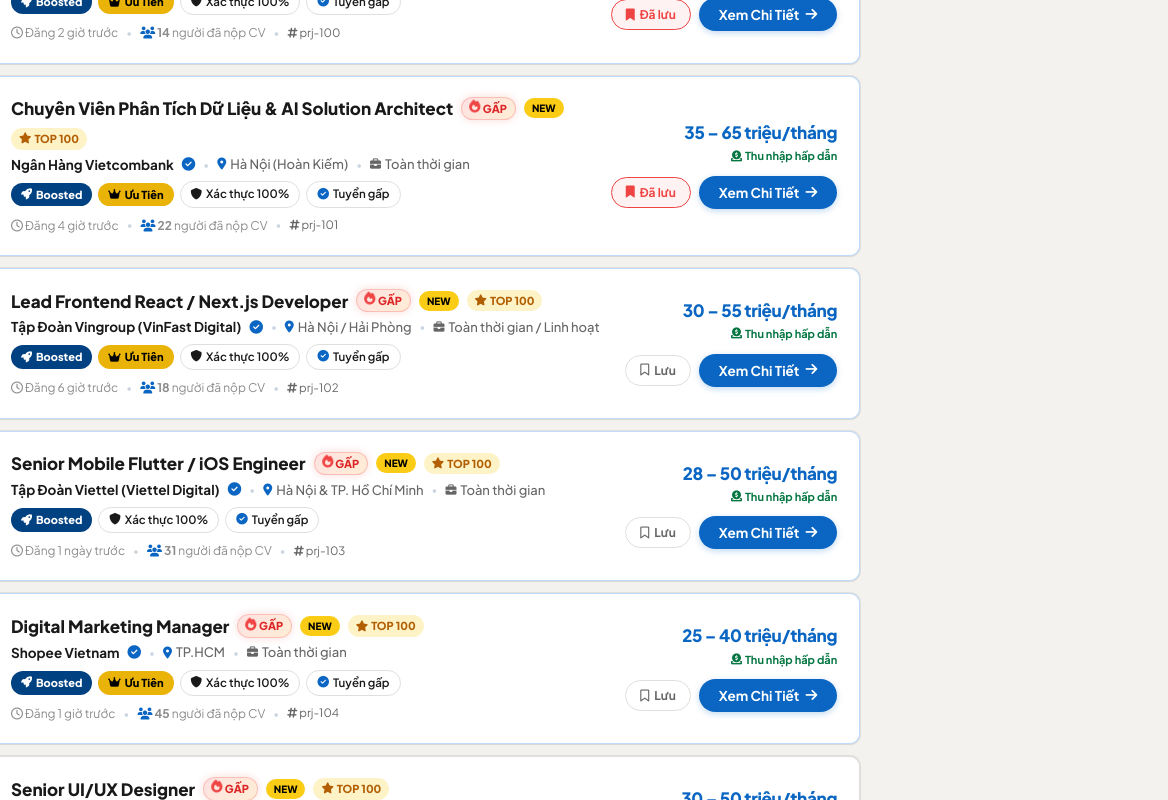
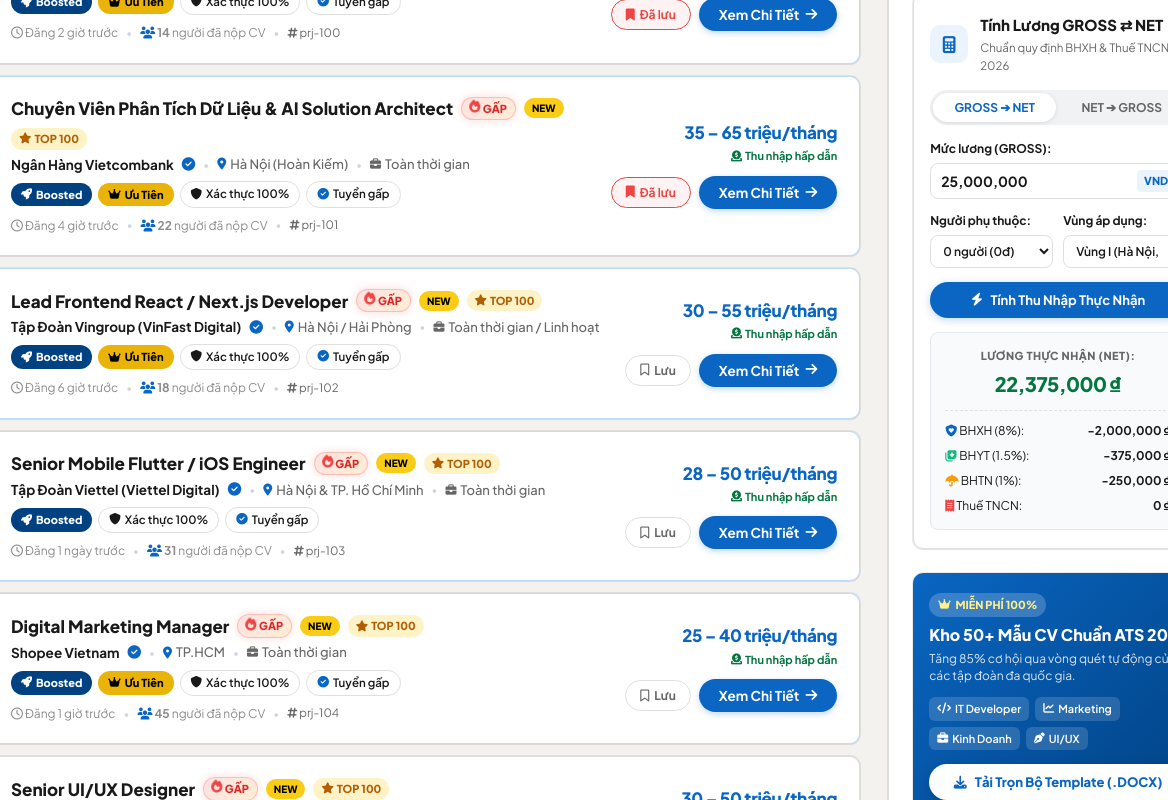
Before and after one commit to Theanlegendary/workthean, a website: page index.html in a window 1280 px wide. Shown: the part 1200-2000 px from the top of the page, 112-1280 px from the left. Drawn offline with Linux system fonts and the light colour scheme; no server answers.

Commit message:
Insert Gross-Net Salary Calculator & ATS CV Toolkit into index.html and update live assets

```diff
--- a/index.html
+++ b/index.html
@@ -349,11 +349,11 @@
               <span>/</span> MỚI NHẤT
             </div>
 
-            <div class="vlr-news-list">
+                          <div class="vlr-news-list">
 
               <!-- Item 1 -->
               <a href="#" class="vlr-news-item" data-view="browse">
-                <img src="https://images.unsplash.com/photo-1541888946425-d0fbb18086f6?w=200&auto=format&fit=crop&q=80" alt="Dự án tồn đọng" class="vlr-news-thumb">
+                <img src="images/project_dashboard.jpg" alt="Dự án tồn đọng" class="vlr-news-thumb" onerror="this.src='images/hero_team.jpg'">
                 <div class="vlr-news-content">
                   <div class="vlr-news-title">Khẩn trương rà soát, đề xuất giải pháp tháo gỡ vướng mắc cho các dự án tồn đọng, kéo dài</div>
                   <div class="vlr-news-time">4 ngày trước</div>
@@ -362,7 +362,7 @@
 
               <!-- Item 2 -->
               <a href="#" class="vlr-news-item" data-view="browse">
-                <img src="https://images.unsplash.com/photo-1506521781263-d8422e82f27a?w=200&auto=format&fit=crop&q=80" alt="Dự án cao tốc" class="vlr-news-thumb">
+                <img src="images/news_tv360.jpg" alt="Dự án cao tốc" class="vlr-news-thumb" onerror="this.src='images/hero_team.jpg'">
                 <div class="vlr-news-content">
                   <div class="vlr-news-title">Đẩy nhanh tiến độ các dự án đường bộ cao tốc khu vực Đông Nam Bộ và Tây Nam Bộ</div>
                   <div class="vlr-news-time">14 ngày trước</div>
@@ -371,7 +371,7 @@
 
               <!-- Item 3 -->
               <a href="#" class="vlr-news-item" data-view="browse">
-                <img src="https://images.unsplash.com/photo-1581091226825-a6a2a5aee158?w=200&auto=format&fit=crop&q=80" alt="Làn sóng AI" class="vlr-news-thumb">
+                <img src="images/news_emoney.jpg" alt="Làn sóng AI" class="vlr-news-thumb" onerror="this.src='images/hero_team.jpg'">
                 <div class="vlr-news-content">
                   <div class="vlr-news-title">Làn sóng AI liệu có biến Forwarder trở thành nạn nhân tiếp theo?</div>
                   <div class="vlr-news-time">15 ngày trước</div>
@@ -380,7 +380,7 @@
 
               <!-- Item 4 -->
               <a href="#" class="vlr-news-item" data-view="browse">
-                <img src="https://images.unsplash.com/photo-1584308666744-24d5c474f2ae?w=200&auto=format&fit=crop&q=80" alt="Logistics dược phẩm" class="vlr-news-thumb">
+                <img src="images/news_camid.jpg" alt="Logistics dược phẩm" class="vlr-news-thumb" onerror="this.src='images/hero_team.jpg'">
                 <div class="vlr-news-content">
                   <div class="vlr-news-title">Logistics dược phẩm: chuỗi lạnh của niềm tin và sức khỏe</div>
                   <div class="vlr-news-time">16 ngày trước</div>
@@ -389,13 +389,107 @@
 
               <!-- Item 5 -->
               <a href="#" class="vlr-news-item" data-view="browse">
-                <img src="https://images.unsplash.com/photo-1486406146926-c627a92ad1ab?w=200&auto=format&fit=crop&q=80" alt="Bất động sản phía Nam" class="vlr-news-thumb">
+                <img src="images/project_mobile.jpg" alt="Bất động sản phía Nam" class="vlr-news-thumb" onerror="this.src='images/hero_team.jpg'">
                 <div class="vlr-news-content">
                   <div class="vlr-news-title">Từ cực công nghiệp đến điểm đến an cư: Cơ hội mới cho bất động sản phía Nam</div>
                   <div class="vlr-news-time">16 ngày trước</div>
                 </div>
               </a>
 
+            </div>
+
+            <!-- FEATURE 1 UNDER / MỚI NHẤT: TIỆN ÍCH TÍNH LƯƠNG GROSS ⇄ NET CHUẨN 2026 -->
+            <div class="sidebar-feature-box salary-calc-box">
+              <div class="sidebar-feature-header">
+                <div class="sidebar-feature-icon"><i class="fa-solid fa-calculator"></i></div>
+                <div>
+                  <h4 class="sidebar-feature-title">Tính Lương GROSS ⇄ NET</h4>
+                  <div class="sidebar-feature-sub">Chuẩn quy định BHXH & Thuế TNCN 2026</div>
+                </div>
+              </div>
+
+              <!-- Switch Mode -->
+              <div class="calc-mode-switch">
+                <button type="button" class="calc-mode-btn active" id="btn-calc-gross-to-net">GROSS ➔ NET</button>
+                <button type="button" class="calc-mode-btn" id="btn-calc-net-to-gross">NET ➔ GROSS</button>
+              </div>
+
+              <div class="calc-form-group">
+                <label for="calc-input-salary" class="calc-label">Mức lương (<span id="calc-salary-mode-label">GROSS</span>):</label>
+                <div class="calc-input-wrapper">
+                  <input type="text" id="calc-input-salary" class="calc-input" value="25,000,000" placeholder="25,000,000">
+                  <span class="calc-currency-badge">VND</span>
+                </div>
+              </div>
+
+              <div class="calc-form-row">
+                <div>
+                  <label for="calc-dependents" class="calc-label">Người phụ thuộc:</label>
+                  <select id="calc-dependents" class="calc-select">
+                    <option value="0">0 người (0đ)</option>
+                    <option value="1">1 người (4.4tr)</option>
+                    <option value="2">2 người (8.8tr)</option>
+                    <option value="3">3+ người (13.2tr)</option>
+                  </select>
+                </div>
+                <div>
+                  <label for="calc-region" class="calc-label">Vùng áp dụng:</label>
+                  <select id="calc-region" class="calc-select">
+                    <option value="1">Vùng I (Hà Nội, HCM)</option>
+                    <option value="2">Vùng II (Đà Nẵng, Cần Thơ)</option>
+                  </select>
+                </div>
+              </div>
+
+              <button type="button" class="btn-calculate-salary" id="btn-do-calculate">
+                <i class="fa-solid fa-bolt"></i> Tính Thu Nhập Thực Nhận
+              </button>
+
+              <!-- Dynamic Result Card -->
+              <div class="calc-result-card" id="calc-result-card">
+                <div class="calc-result-main">
+                  <div class="calc-result-label" id="calc-result-title">LƯƠNG THỰC NHẬN (NET):</div>
+                  <div class="calc-result-value" id="calc-net-result">22,375,000 ₫</div>
+                </div>
+                <div class="calc-breakdown-list">
+                  <div class="calc-breakdown-row">
+                    <span><i class="fa-solid fa-shield-heart" style="color:#0a66c2;"></i> BHXH (8%):</span>
+                    <span id="calc-bhxh-val">-2,000,000 ₫</span>
+                  </div>
+                  <div class="calc-breakdown-row">
+                    <span><i class="fa-solid fa-notes-medical" style="color:#10b981;"></i> BHYT (1.5%):</span>
+                    <span id="calc-bhyt-val">-375,000 ₫</span>
+                  </div>
+                  <div class="calc-breakdown-row">
+                    <span><i class="fa-solid fa-umbrella" style="color:#f59e0b;"></i> BHTN (1%):</span>
+                    <span id="calc-bhtn-val">-250,000 ₫</span>
+                  </div>
+                  <div class="calc-breakdown-row">
+                    <span><i class="fa-solid fa-receipt" style="color:#ef4444;"></i> Thuế TNCN:</span>
+                    <span id="calc-tax-val">0 ₫</span>
+                  </div>
+                </div>
+              </div>
+            </div>
+
+            <!-- FEATURE 2 UNDER / MỚI NHẤT: ATS CV TOOLKIT BANNER -->
+            <div class="sidebar-feature-box cv-toolkit-box">
+              <div class="cv-toolkit-header">
+                <div class="cv-toolkit-badge"><i class="fa-solid fa-crown"></i> MIỄN PHÍ 100%</div>
+                <h4 class="cv-toolkit-title">Kho 50+ Mẫu CV Chuẩn ATS 2026</h4>
+                <p class="cv-toolkit-desc">Tăng 85% cơ hội qua vòng quét tự động của các tập đoàn đa quốc gia.</p>
+              </div>
+              <div class="cv-tags-group">
+                <span class="cv-pill-tag"><i class="fa-solid fa-code"></i> IT Developer</span>
+                <span class="cv-pill-tag"><i class="fa-solid fa-chart-line"></i> Marketing</span>
+                <span class="cv-pill-tag"><i class="fa-solid fa-briefcase"></i> Kinh Doanh</span>
+                <span class="cv-pill-tag"><i class="fa-solid fa-pen-nib"></i> UI/UX</span>
+              </div>
+              <div class="cv-actions-row">
+                <button type="button" class="btn-download-cv-kit" id="btn-download-cv-kit">
+                  <i class="fa-solid fa-download"></i> Tải Trọn Bộ Template (.DOCX)
+                </button>
+              </div>
             </div>
 
           </aside>
```
